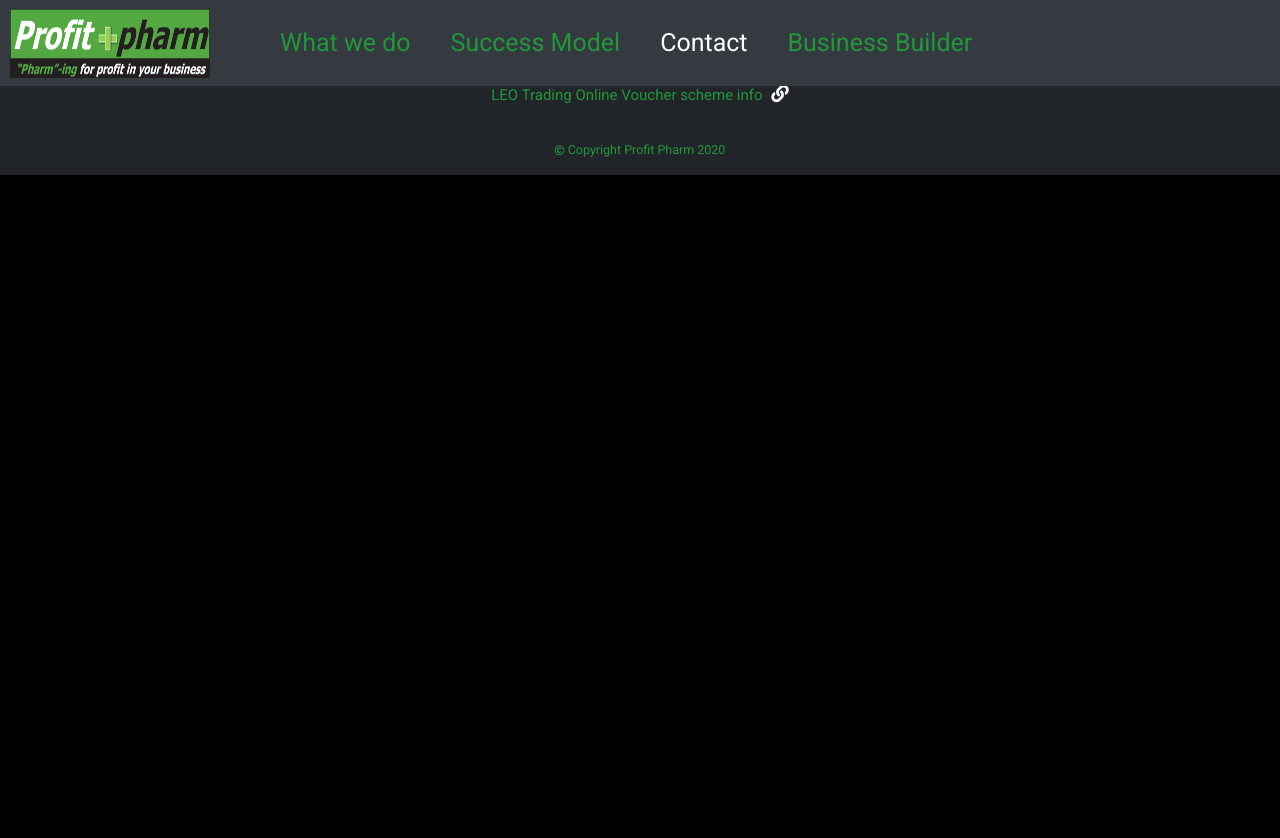
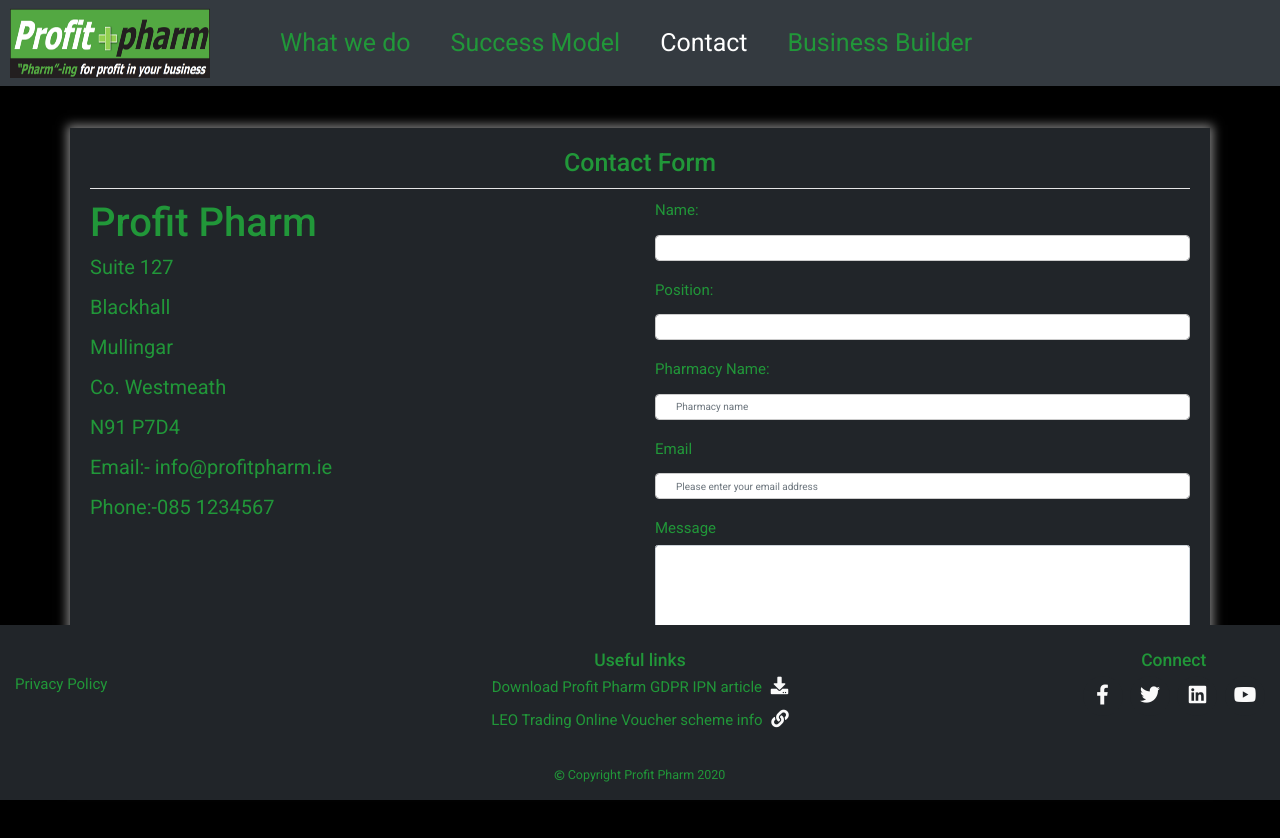
Before and after one commit to Code-Institute-Submissions/profit-pharm, a plain HTML site: page contact.html in a window 1280 px wide. Before the commit the page ends 800 px from the top, so only its background shows below. Drawn offline with nearby package versions, Linux system fonts and the light colour scheme.

Commit message:
Contact form -Done

```diff
--- a/assets/css/style.css
+++ b/assets/css/style.css
@@ -152,6 +152,50 @@ div.container h1, h2 {
     font-size: 2.5rem;
     border-radius: 20px;
 }
+/*----------------------------------------Contact Form*/
+/*.container .contact-form{*/
+
+
+
+.contact-form {
+    background:#212529;
+    color:#219739;
+    margin-top:10%;
+    margin-bottom:5%;
+    padding:20px;
+    box-shadow: 0px 0px 10px 3px grey;
+}
+.contact-form hr {
+    background: white;
+}
+
+.contact-form  h2 {
+    text-align: left;
+    font-size: 4rem
+    }
+.contact-form p {
+    font-size: 2rem;
+}
+
+.form-group label {
+    font-size:  1.5rem;
+}
+.form-group button {
+    background-color:#219739;
+}
+.form-check label  {
+    font-size:1rem;
+    padding: 0.5rem;
+}
+
+.form-check  {
+    margin-right 1.5rem;
+}
+
+
+
+
+
 
 /* ----------------------------------------Footer */
 footer {
@@ -161,6 +205,14 @@ footer {
     min-height: 12rem;
     margin:0;
     padding: 2.5rem 0 0.5rem 0;
+    position: absolute;
+    overflow: hidden;
+
+left: 0;
+
+right: 0;
+
+bottom: 0;
 }
 
 #footer-content p {
--- a/contact.html
+++ b/contact.html
@@ -42,6 +42,65 @@ href="assets/images/faviconsmall.png">
   </div>
   </nav>
 </header>
+<section>
+<div class="container contact-form">
+<h1>Contact Form</h1>
+<hr>
+<div class="row">
+
+<div class="col-md-6">
+<h2>Profit Pharm</h2>
+<p>Suite 127</p>
+<p>Blackhall</p>
+<p>Mullingar</p>
+<p>Co. Westmeath</p>
+<p>N91 P7D4</p>
+<p>Email:- info@profitpharm.ie</p>
+<p>Phone:-085 1234567</p>
+</div>
+
+<div class="col-md-6">
+
+<div class="form-group">
+<label>Name:</label>
+<input type="text" class="form-control" required>
+</div>
+
+<div class="form-group">
+<label>Position:</label>
+<input type="text" class="form-control" required>
+</div>
+
+<div class="form-group">
+<label>Pharmacy Name:</label>
+<input type="text" class="form-control" placeholder="Pharmacy name" required/>
+</div>
+
+<div class="form-group">
+<label>Email</label>
+<input type="text" class="form-control" placeholder="Please enter your email address" required>
+</div>
+
+<div class="form-group">
+<label>Message</label>
+<textarea class="form-control"  rows="7"></textarea>
+</div>
+
+<div class="form-check">
+ <input  type="checkbox" class="form-check-input" required/>
+<label class="form-check-label">I consent to Profit Pharm contacting me regarding my message</label>
+</div>
+<br>
+<div class="form-group">
+<button class="btn btn-success btn-sm center-block">Send</button>
+
+</div>
+</div>
+</div>
+</div>
+</section>
+
+
 
 <footer class="container-fluid">
         <div id="footer-content" class="row">
```
